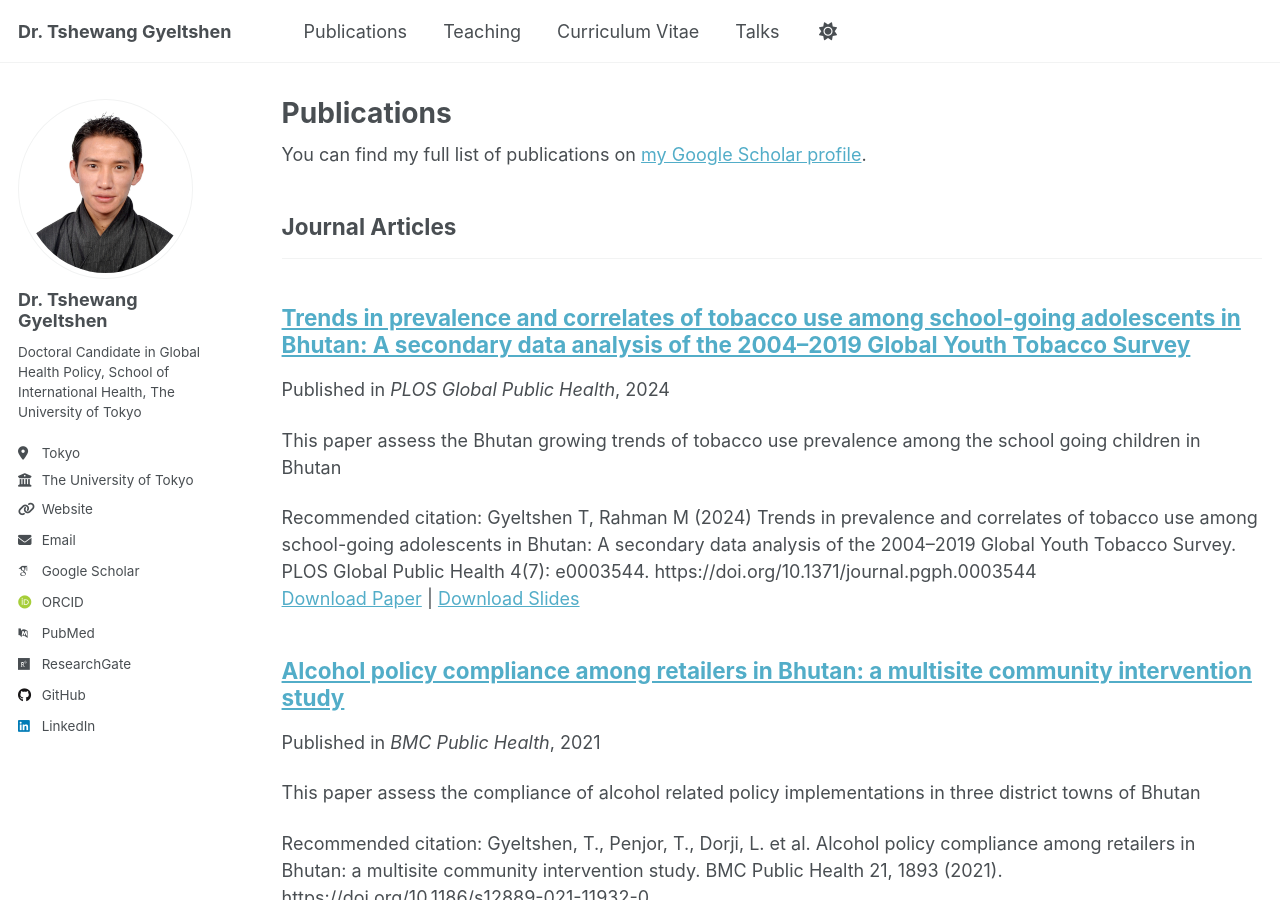
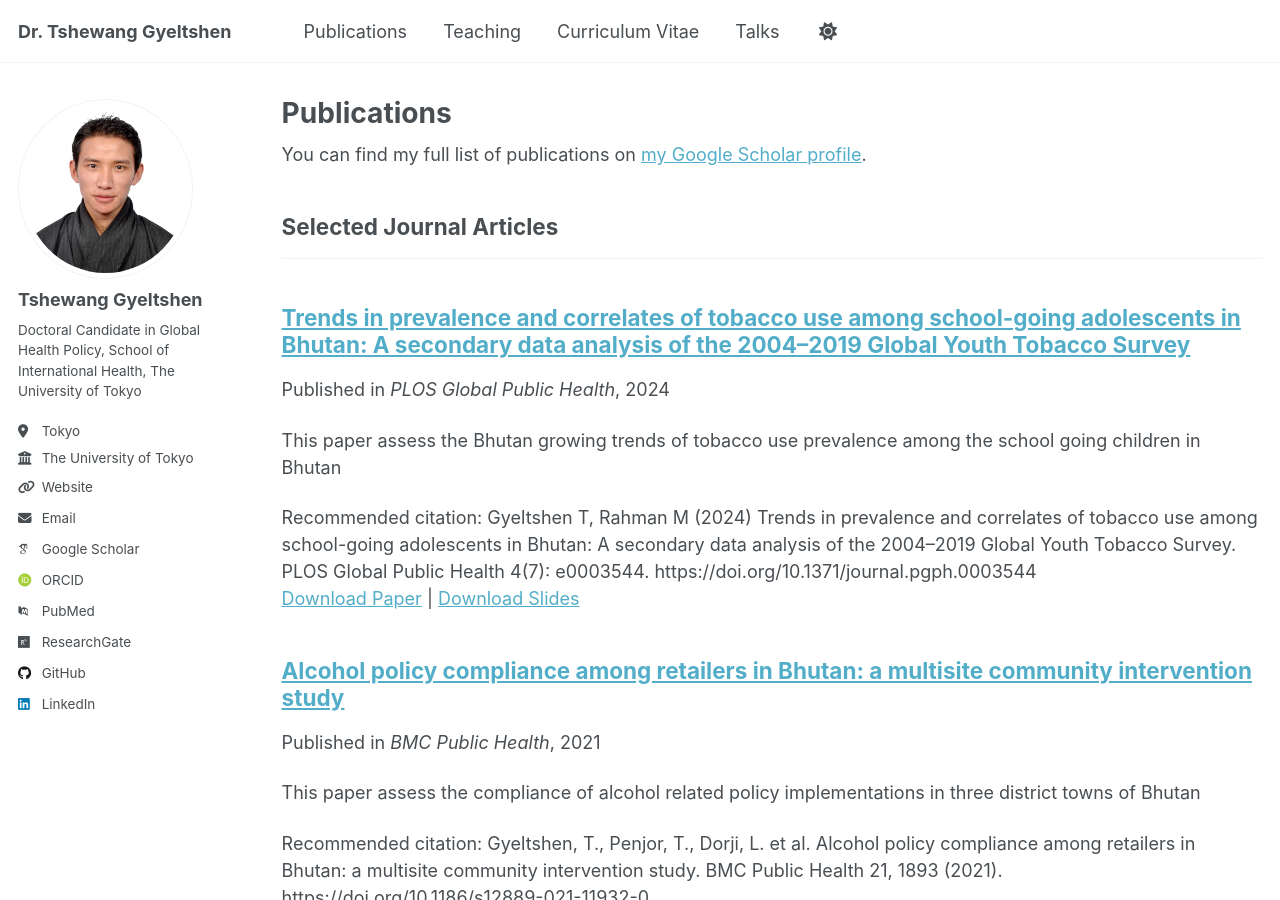
Before and after one commit to tgyeltshen/tgyeltshen.github.io, a Jekyll site: the page built from _pages/publications.html, in a window 1280 px wide and 900 px high. Built offline with Jekyll 4.4.1, drawn with Linux system fonts in a browser that asks for light colours; some web fonts are replaced; a script that is not in the unit is left out.

Commit message:
selected_journal articles

```diff
--- a/_config.yml
+++ b/_config.yml
@@ -23,7 +23,7 @@ repository               : "https://github.com/tgyeltshen/tgyeltshen.github.io"
 author:
   # Biographic information
   avatar           : "bio-photo.jpg"
-  name             : "Dr. Tshewang Gyeltshen"
+  name             : "Tshewang Gyeltshen"
   pronouns         : # example: "she/her"
   bio              : "Doctoral Candidate in Global Health Policy, School of International Health, The University of Tokyo"
   location         : "Tokyo"
@@ -52,7 +52,7 @@ publication_category:
   books:
     title: 'Books'
   manuscripts:
-    title: 'Journal Articles'
+    title: 'Selected Journal Articles'
   conferences:
     title: 'Conference Papers'
 
```
